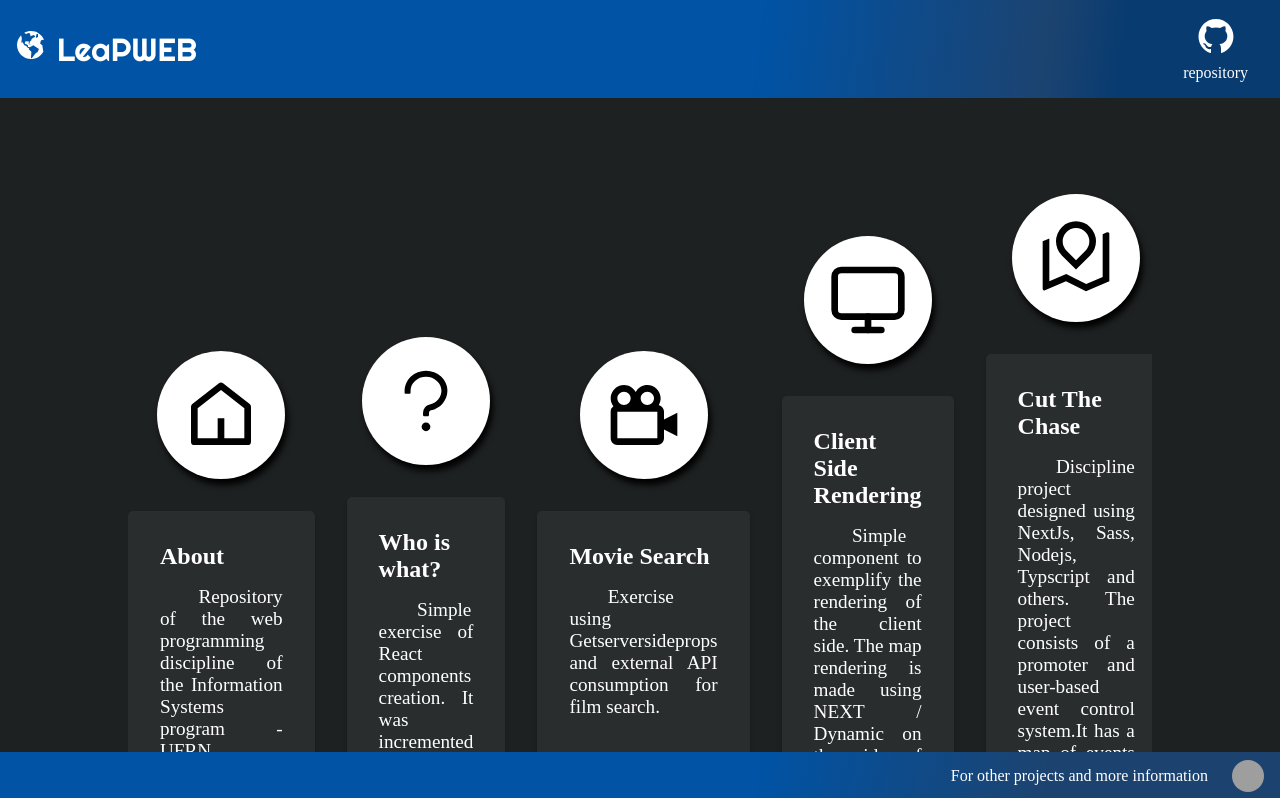
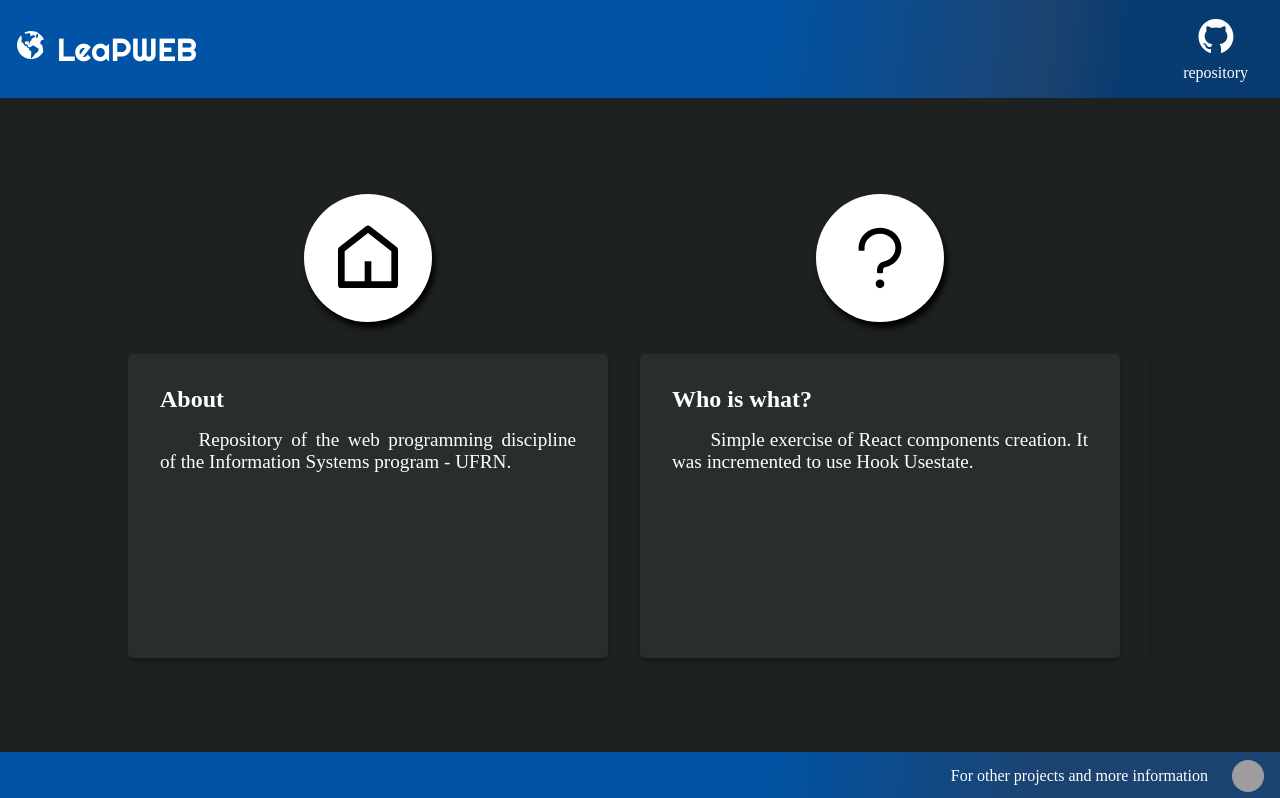
Before and after one commit to ZauJulio/LeaPWEB, a Next.js app in the folder src/: page / in a window 1280 px wide. Shown: the top 798 px of the page. Built offline with nearby package versions, Linux system fonts and the light colour scheme; grey boxes are pictures that could not be loaded.

Commit message:
increase topics width

```diff
--- a/src/styles/components/Topic.module.scss
+++ b/src/styles/components/Topic.module.scss
@@ -28,7 +28,7 @@
   }
 
   .topicContent {
-    max-width: 30rem;
+    width: 30rem;
 
     @media (max-width:720px){
       height: fit-content;
```
